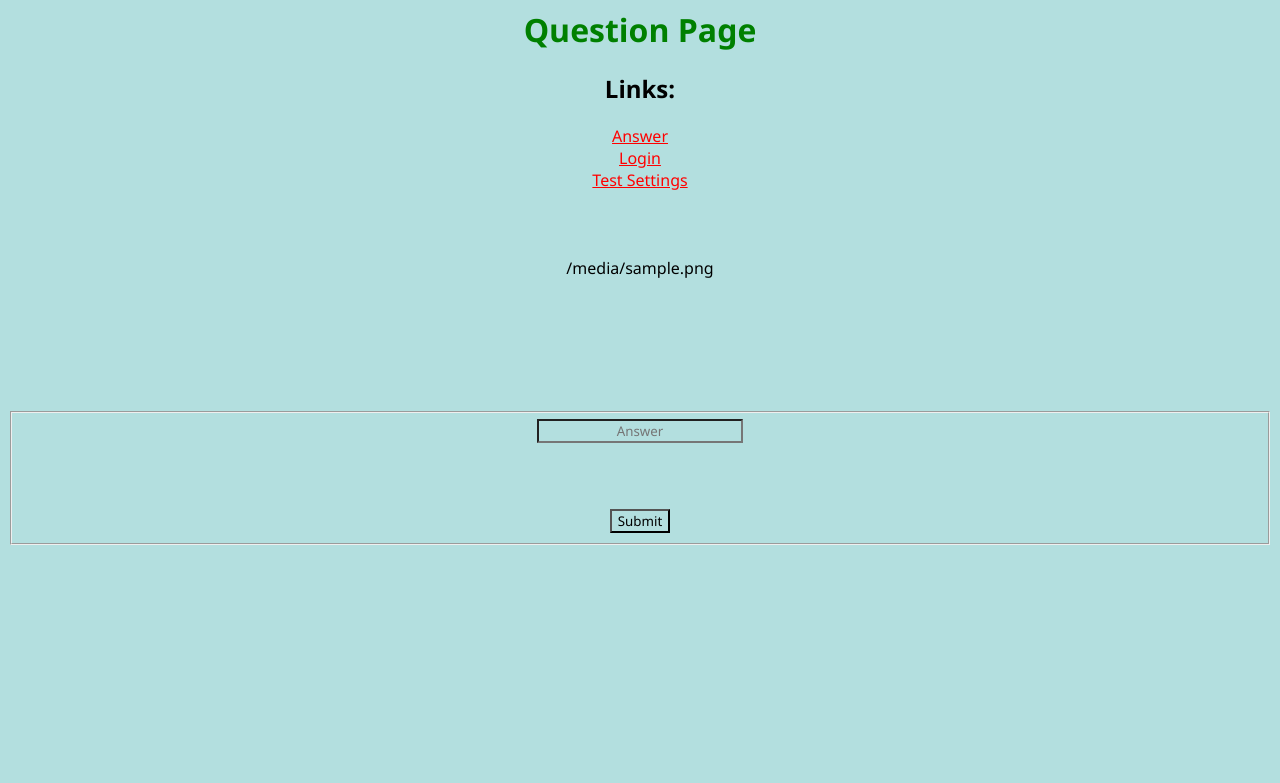
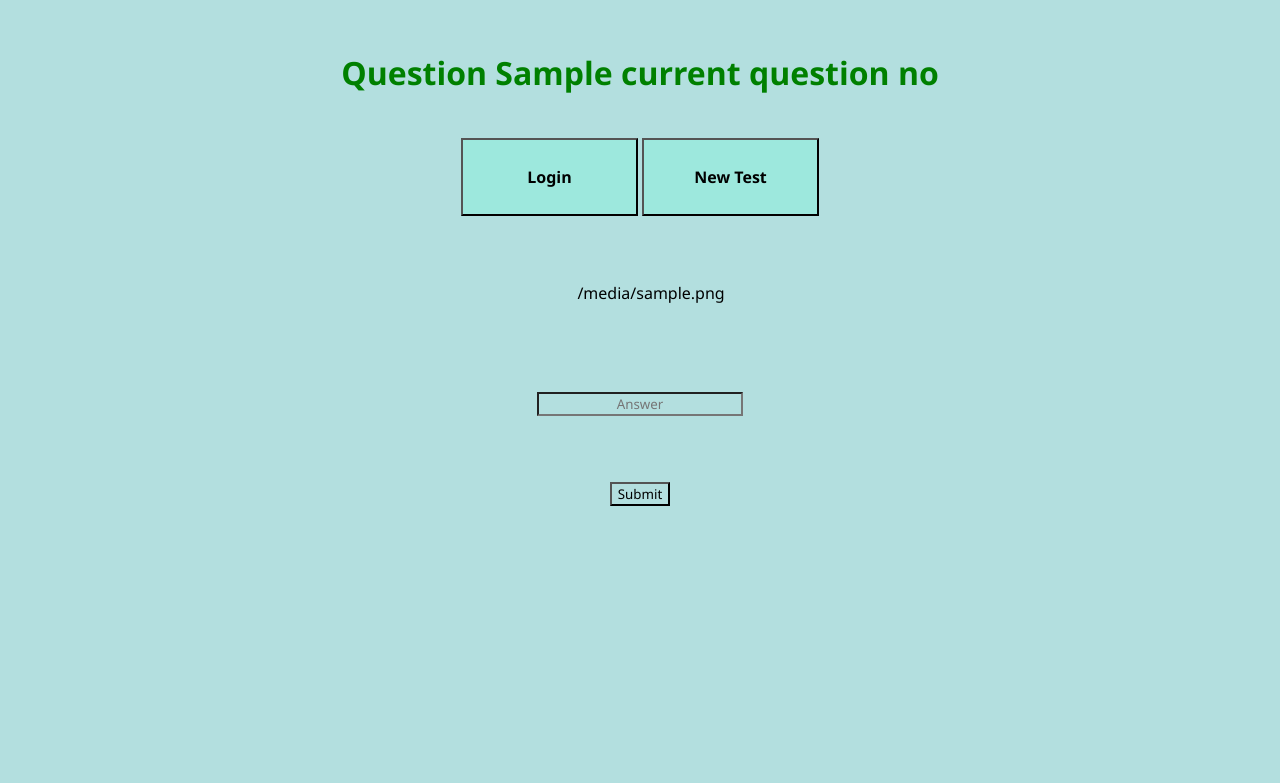
Before and after one commit to Tridentium/NEA, a Django app: template Frontend/tester/templates/tester/question.html in a window 1280 px wide. Shown: the top 783 px of the page. Run offline with Django 5.2, Linux system fonts and the light colour scheme; the template is opened without the code that fills it: most values are stand-ins (such as "Sample title", 1, 10 or a date in 2020).

Commit message:
CSS and bugs pt2

```diff
--- a/Frontend/tester/NEAConceptsTestt.py
+++ b/Frontend/tester/NEAConceptsTestt.py
@@ -23,7 +23,7 @@ class Molecule():
         self.centralGroups = ["alkane", "amine", "alcohol", "alkene", "ketone"]
 
         # Methane?
-        self.endGroups = ["alcohol", "aldehyde", "carboxylicacid", "amide", "acylchloride"]
+        self.endGroups = ["endalcohol", "aldehyde", "carboxylicacid", "amide", "acylchloride"]
 
     # Generate an instance of a molecule
     def generate(self):
--- a/Frontend/tester/static/tester/general.css
+++ b/Frontend/tester/static/tester/general.css
@@ -31,6 +31,7 @@ a {
 body {
     background-color: rgb(179, 223, 223);
     font-family:'Segoe UI', Tahoma, Geneva, Verdana, sans-serif;
+    font-weight: 500;
 }
 
 button{
@@ -63,7 +64,8 @@ button:hover{
     background-color: rgb(157, 232, 221);
     margin-right: 20px;
     height: 5%;
-    width: 7%;
+    width: 10%;
+    overflow: hidden;
     text-align: center;
     float: right;
     vertical-align: top;
@@ -73,7 +75,7 @@ button:hover{
     background-color: rgb(157, 232, 221);
     margin-left: 20px;
     height: 5%;
-    width: 7%;
+    width: 10%;
     text-align: center;
     float: left;
     ;
@@ -84,3 +86,12 @@ input {
     font-family:'Segoe UI', Tahoma, Geneva, Verdana, sans-serif;
     font-weight: 500;
 }
+
+input:hover{
+    background-color: rgb(111, 165, 157);
+    transition: 0.3s;
+}
+
+#svg{
+    margin-left: 1.75%;
+}
--- a/Frontend/tester/templates/tester/answer.html
+++ b/Frontend/tester/templates/tester/answer.html
@@ -11,8 +11,8 @@
     <h1 id="Outcome">Answer Outcome</h1>
     <h2>Test page:</h2>
     <div>
-    <a href = "{% url 'tester:login' %}">Login</a>
-    <a href = "{% url 'tester:testsettings' %}">Test Settings</a>
+    <a href = "{% url 'tester:login' %}"><button class = "pagenavigation">Login</button></a>
+    <a href = "{% url 'tester:testsettings' %}"><button class = "pagenavigation">New Test</button></a>
     </div>
     <div>
     <h2>Actual answer:</h2>
@@ -34,7 +34,6 @@
     </script>
         <form action="{% url 'tester:newquestion' %}" method="post">
           {% csrf_token %}
-          <fieldset>
           <br><br>
           <input type="submit" value= "{{ button_text }}" >
           </div>
--- a/Frontend/tester/templates/tester/question.html
+++ b/Frontend/tester/templates/tester/question.html
@@ -7,17 +7,16 @@
     <title>My test page</title>
   </head>
   <body>
-    <h1>Question Page</h1>
-    <h2>Links:</h2>
+    <br>
+    <h1>Question {{ currentQuestionNo }}</h1>
     <div>
-    <a href = "{% url 'tester:answer' %}">Answer</a>
     <br>
-    <a href = "{% url 'tester:login' %}">Login</a>
+    <a href = "{% url 'tester:login' %}"><button class = "pagenavigation">Login</button></a>
+    <a href = "{% url 'tester:testsettings' %}"><button class = "pagenavigation">New Test</button></a>
+    <br><br><br><br>
+
+    <div id = "svg">{{ image|safe }}</div>
     <br>
-    <a href = "{% url 'tester:testsettings' %}">Test Settings</a>
-    <br><br><br><br>
-    <div>{{ image|safe }}</div>
-    <br><br><br>
     <!-- <strong> {{ molecule_name }} </strong> -->
     </div>
 
@@ -28,8 +27,6 @@
       {% csrf_token %}
 
       <br><br><br>
-      <fieldset>
-
       <!-- Create Answer Input -->
       <input type="text" name="Answer" placeholder="Answer">
       <br><br>
```
Also changed, not shown: Frontend/tester/templates/tester/login.html (+6 -5 lines), Frontend/tester/templates/tester/profile.html (+6 -1 lines), Frontend/tester/templates/tester/register.html (+3 -5 lines), Frontend/tester/templates/tester/studentdata.html (+10 -11 lines), Frontend/tester/templates/tester/testsettings.html (+9 -6 lines), Frontend/tester/views.py (+7 -1 lines), Frontend/db.sqlite3.
